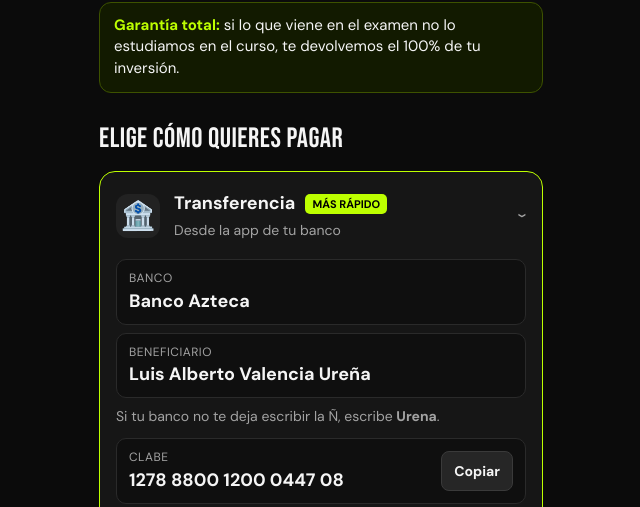
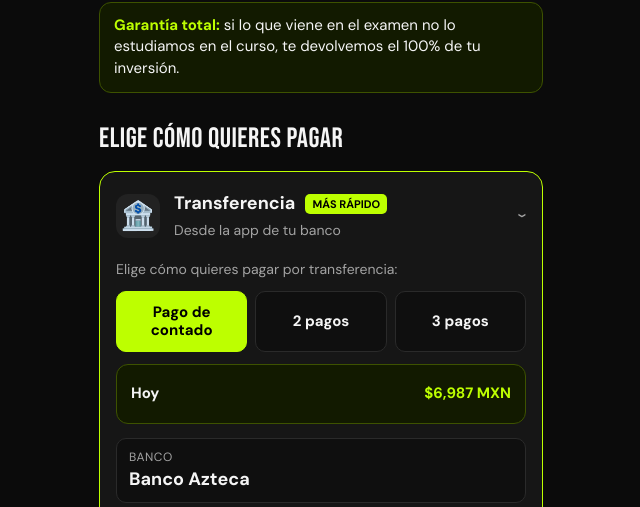
Before and after one commit to profeluisvalencia/profeluisvalencia.com, a plain HTML site: page inscribirme/index.html in a window 1280 px wide. Shown: the part 293-800 px from the top of the page, without its empty margins (319-959 px from the left). Drawn offline with Linux system fonts and the light colour scheme.

Commit message:
Inscribirme: planes de pago por transferencia (contado, 2 y 3 pagos)
Co-Authored-By: Claude Opus 5.5 <noreply@anthropic.com>
Claude-Session: https://claude.ai/code/session_01QTRchdnropcurkL5tb2KaJ

```diff
--- a/inscribirme/index.html
+++ b/inscribirme/index.html
@@ -47,6 +47,15 @@
   .btn.help{margin-top:22px;padding:18px}
   .steps{font-size:15px;color:#d4d4d4;margin:0 0 12px 18px}
   .steps li{margin-bottom:4px}
+  .plans{display:grid;grid-template-columns:repeat(3,1fr);gap:8px;margin:2px 0 12px}
+  .plan{background:#0f0f0f;border:1.5px solid var(--line);color:var(--txt);border-radius:10px;padding:12px 6px;font:inherit;font-size:15px;font-weight:700;cursor:pointer;line-height:1.15}
+  .plan.on{background:var(--neon);color:#000;border-color:var(--neon)}
+  .sched{background:#121a00;border:1px solid #3d5200;border-radius:12px;padding:12px 14px;margin-bottom:14px}
+  .sched .ln{display:flex;justify-content:space-between;gap:10px;padding:6px 0;border-bottom:1px dashed #2f3f00;font-size:15px}
+  .sched .ln:last-child{border-bottom:0}
+  .sched .ln b{color:var(--neon);white-space:nowrap}
+  .sched .ln.hoy span{font-weight:700}
+  .sched .tot{font-size:13px;color:var(--mut);margin-top:6px}
   .foot{text-align:center;color:var(--mut);font-size:14px;margin-top:26px}
   .foot a{color:var(--neon)}
 </style>
@@ -71,14 +80,21 @@
       <span class="arrow">›</span>
     </button>
     <div class="body">
+      <p class="note" style="margin-top:0">Elige cómo quieres pagar por transferencia:</p>
+      <div class="plans" role="group" aria-label="Plan de pago">
+        <button class="plan on" data-plan="contado">Pago de contado</button>
+        <button class="plan" data-plan="dos">2 pagos</button>
+        <button class="plan" data-plan="tres">3 pagos</button>
+      </div>
+      <div class="sched" id="sched"></div>
       <div class="row"><div><div class="k">Banco</div><div class="v" data-f="banco"></div></div></div>
       <div class="row"><div><div class="k">Beneficiario</div><div class="v" data-f="beneficiario"></div></div></div>
       <p class="note">Si tu banco no te deja escribir la Ñ, escribe <b>Urena</b>.</p>
       <div class="row"><div><div class="k">CLABE</div><div class="v" data-f="clabe"></div></div><button class="copy" data-c="clabe">Copiar</button></div>
       <div class="row"><div><div class="k">O a la tarjeta de débito</div><div class="v" data-f="tarjetaDebito"></div></div><button class="copy" data-c="tarjetaDebito">Copiar</button></div>
-      <div class="row"><div><div class="k">Monto</div><div class="v" data-f="monto"></div></div><button class="copy" data-c="montoNum">Copiar</button></div>
+      <div class="row"><div><div class="k" id="montoLbl">Monto a transferir hoy</div><div class="v" id="montoHoy"></div></div><button class="copy" data-c="montoHoy">Copiar</button></div>
       <p class="note">En "concepto" escribe tu nombre completo.</p>
-      <a class="btn wa" data-wa="Transferencia" target="_blank" rel="noopener">Ya pagué · Enviar comprobante</a>
+      <a class="btn wa" data-wa="Transferencia" id="waTransf" target="_blank" rel="noopener">Ya pagué · Enviar comprobante</a>
     </div>
   </div>
 
@@ -174,13 +190,35 @@ document.querySelectorAll("[data-wa]").forEach(el => {
     : `Hola Profe Luis, ya pagué el Estratega PH por ${tipo}. Te envío mi comprobante. Mi nombre completo es: `;
   el.href = "https://wa.me/" + CONFIG.whatsapp + "?text=" + encodeURIComponent(msg);
 });
+const PLANES = {
+  contado: {nombre: "pago de contado", pagos: [["Hoy", 6987]]},
+  dos: {nombre: "2 pagos", pagos: [["Hoy", 2000], ["15 de noviembre", 4987]]},
+  tres: {nombre: "3 pagos", pagos: [["Hoy", 2000], ["15 de noviembre", 3000], ["30 de noviembre", 2987]]}
+};
+const tv = {...vals};
+function setPlan(k) {
+  const pl = PLANES[k];
+  document.querySelectorAll(".plan").forEach(b => b.classList.toggle("on", b.dataset.plan === k));
+  document.getElementById("sched").innerHTML = pl.pagos.map((p, i) =>
+    `<div class="ln${i === 0 ? " hoy" : ""}"><span>${pl.pagos.length > 1 ? "Pago " + (i + 1) + " · " : ""}${p[0]}</span><b>${fmt(p[1])} MXN</b></div>`).join("")
+    + (pl.pagos.length > 1 ? `<div class="tot">Hoy haces tu primer pago por transferencia a la misma cuenta de Banco Azteca.</div>` : "");
+  const hoy = pl.pagos[0][1];
+  tv.montoHoy = String(hoy);
+  document.getElementById("montoHoy").textContent = fmt(hoy) + " MXN";
+  document.getElementById("montoLbl").textContent = pl.pagos.length > 1 ? "Primer pago (hoy)" : "Monto a transferir hoy";
+  const wa = document.getElementById("waTransf");
+  if (wa && waOk) wa.href = "https://wa.me/" + CONFIG.whatsapp + "?text=" + encodeURIComponent(
+    `Hola Profe Luis, ya hice mi pago del Estratega PH por transferencia (${pl.nombre}${pl.pagos.length > 1 ? ", primer pago de " + fmt(hoy) : ""}). Te envío mi comprobante. Mi nombre completo es: `);
+}
+document.querySelectorAll(".plan").forEach(b => b.addEventListener("click", () => setPlan(b.dataset.plan)));
+setPlan("contado");
 document.querySelectorAll(".head").forEach(h => h.addEventListener("click", () => {
   const card = h.parentElement, open = !card.classList.contains("open");
   document.querySelectorAll(".opt").forEach(o => { o.classList.remove("open"); o.querySelector(".head").setAttribute("aria-expanded","false"); });
   if (open) { card.classList.add("open"); h.setAttribute("aria-expanded","true"); }
 }));
 document.querySelectorAll(".copy").forEach(b => b.addEventListener("click", async () => {
-  const txt = String(vals[b.dataset.c]).replace(/\s/g, "");
+  const txt = String(tv[b.dataset.c] ?? vals[b.dataset.c]).replace(/\s/g, "");
   try { await navigator.clipboard.writeText(txt); }
   catch (e) {
     const r = document.createRange(); r.selectNodeContents(b.previousElementSibling.querySelector(".v"));
```
